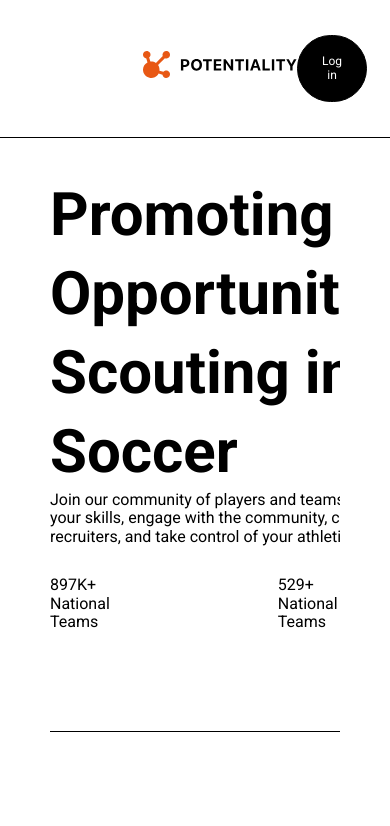
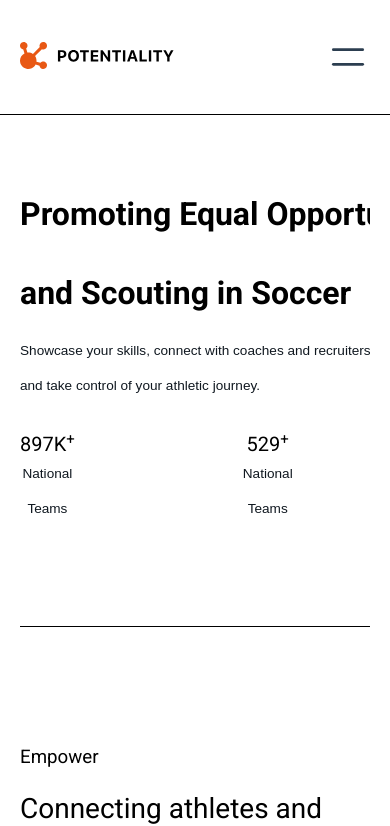
Before and after one commit to ptuyishi-su/potentiality, a React (Vite) app: page / in a window 390 px wide. Shown: the top 826 px of the page. Built offline with nearby package versions, Linux system fonts and the light colour scheme.

Commit message:
responsive type

```diff
--- a/package.json
+++ b/package.json
@@ -10,6 +10,8 @@
     "preview": "vite preview"
   },
   "dependencies": {
+    "@splinetool/react-spline": "^2.2.6",
+    "@splinetool/runtime": "^1.0.91",
     "react": "^18.2.0",
     "react-dom": "^18.2.0",
     "styled-components": "^6.1.8"
--- a/src/App.css
+++ b/src/App.css
@@ -350,7 +350,6 @@
 
 body {
   font-family: "Roboto", sans-serif;
-  font-weight: 500;
 }
 h1,h2,h3,p,h4{
   margin: 0;
@@ -369,12 +368,76 @@ ul {
   padding: 0;
   margin: 0;
 }
-@media screen {
-
+h1 {
+  font-size: 4.6rem;
+}
+h2 {
+  font-size: 3rem;
+}
+h4 {
+  font-size: 2rem;
+}
+h5 {
+  font-size: 1.5rem;
+}
+p {
+  font-size: 1.12rem;
+  font-family: sans-serif;
+  color: #101820;
+    line-height: 35px;
+    font-weight: 400;
 }
 
 @media (max-width: 1100px) {
+  h1 {
+    font-size: 3rem;
+  }
   h2 {
-    font-size: 40px;
+    font-size: 2.5rem;
+  }
+  h4 {
+    font-size: 1.75rem;
+  }
+  h5 {
+    font-size: 1.25rem;
+  }
+  p {
+    font-size: 1rem;
   }
 }
+
+@media only screen and (max-width: 900px) {
+  h1 {
+    font-size: 2.5rem;
+  }
+  h2 {
+    font-size: 2rem;
+  }
+  h4 {
+    font-size: 1.5rem;
+  }
+  h5 {
+    font-size: 1.1rem;
+  }
+  p {
+    font-size: 0.9rem;
+  }
+}
+
+@media only screen and (max-width: 767px) {
+  h1 {
+    font-size: 2rem;
+  }
+  h2 {
+    font-size: 1.75rem;
+  }
+  h4 {
+    font-size: 1.25rem;
+  }
+  h5 {
+    font-size: 1rem;
+  }
+  p {
+    font-size: 0.85rem;
+  }
+}
--- a/src/components/styles/Banner.styled.js
+++ b/src/components/styles/Banner.styled.js
@@ -1,6 +1,6 @@
 import styled from'styled-components'
 export const Banner = styled.div`
-    background-color: #1870D4;
+    background-color: rgb(24, 112, 212);
     padding: 50px 0px;
     text-align: center;
     display: flex;
@@ -16,3 +16,9 @@ export const Banner = styled.div`
     }
 
 `;
+export const BannerOrange = styled(Banner) `
+background-color: orange;
+p, h2 {
+    color: black;
+}
+`
--- a/src/components/styles/Container.styled.js
+++ b/src/components/styles/Container.styled.js
@@ -12,4 +12,10 @@ export const Container = styled.div `
     @media (max-width: 1100px) {
         margin: 15px 50px;
     }
+    @media (max-width: 900px) {
+        margin: 15px 30px;
+    }
+    @media (max-width: 767px) {
+        margin: 15px 20px;
+    }
 `
--- a/src/components/styles/Hero.styled.js
+++ b/src/components/styles/Hero.styled.js
@@ -6,7 +6,6 @@ export const LandingPageHero =styled.div `
     align-items: center;
     padding-top: 60px;
     h1 {
-        font-size: 60px;
         font-style: normal;
         font-weight: 700;
         line-height: 79px;
@@ -17,6 +16,7 @@ export const LandingPageHero =styled.div `
         width: 100%;
         border-radius: 60px;
     }
+
 
 `
 export const HeroHeading = styled.div `
--- a/src/components/styles/Nav.styled.js
+++ b/src/components/styles/Nav.styled.js
@@ -10,14 +10,10 @@ export const Nav = styled.nav`
     flex-direction: row;
     background-color: white;
     align-items: center;
-    align-self: center;
     justify-content: space-between;
     border-bottom: 1px solid black;
-    font-size: 12px;
-    font-style: normal;
-    font-weight: 400;
-    line-height: 26px;
-    color: black;
+    font-size: 14px;
+    backdrop-filter: blur(7.150000095367432px);
 
     ul {
         width: 436px;
@@ -28,10 +24,28 @@ export const Nav = styled.nav`
         text-decoration: none;
         margin: 0;
      }
+     svg {
+        display: none;
+     }
 
     @media (max-width: 1100px) {
-        li{
+        padding: 35px 50px;;
+    }
+    @media (max-width: 900px) {
+        padding: 35px 30px;;
+
+        li {
             display: none;
+        }
+    }
+    @media only screen and (max-width: 767px) {
+        padding: 35px 20px;;
+
+        .button {
+            display: none;
+        }
+        svg {
+            display: block;
         }
     }
     .div {
@@ -48,5 +62,16 @@ export const NavButtons = styled.div`
     flex-direction: row;
     gap: 30px;
     list-style: none;
+    @media only screen and (max-width: 767px) {
+        display: none;
+        }
+`
+export const SolutionNav = styled(Nav) `
+ position: fixed;
+  top: 112px; /* Adjust this value as needed */
+  display: flex;
+ :hover{
+background-color: red;
 
+    }
 `
--- a/src/components/styles/Stats.styled.js
+++ b/src/components/styles/Stats.styled.js
@@ -8,4 +8,6 @@ gap: 168px;
 width: 100%;
 padding-top: 30px;
 align-items: center;
+text-align: center;
+
 `
--- a/src/components/ui/AthleteSection.jsx
+++ b/src/components/ui/AthleteSection.jsx
@@ -4,7 +4,7 @@ import { Flex } from '../styles/Flex.styled'
 import { Button } from '../styles/Button.styled'
 import { NavButtons } from '../styles/Nav.styled'
 import { HeroHeading, HeroContent } from '../styles/Hero.styled'
-import { Banner } from '../styles/Banner.styled'
+import { Banner, BannerOrange } from '../styles/Banner.styled'
 
 const AthleteSection = () => {
   return (
--- a/src/components/ui/CoachSection.jsx
+++ b/src/components/ui/CoachSection.jsx
@@ -6,7 +6,7 @@ import { HeroContent, HeroHeading, HeroImage } from '../styles/Hero.styled'
 import coachImage from '../../assets/images/coachImage.png'
 import { NavButtons } from '../styles/Nav.styled'
 import { Button } from '../styles/Button.styled'
-import { Banner } from '../styles/Banner.styled'
+import { Banner, BannerOrange } from '../styles/Banner.styled'
 
 
 const CoachSection = () => {
@@ -27,11 +27,11 @@ const CoachSection = () => {
               <HeroImage src={coachImage} alt="Coach and Athlete" />
             </HeroContent>
         </Flex>
-        <Banner>
+        <BannerOrange>
             <h2>All Prospect Videos in One Place</h2>
             <p> Potentiality holds the most up to date highlights , game footage, and academic performance empowering coaches to make confident decisions and empowering athletes to take control of their journey with our personalized Profiles</p>
             <Button bg="secondary">Explore Athletes</Button>
-        </Banner>
+        </BannerOrange>
       </Container>
     </>
   )
--- a/src/components/ui/Hero.jsx
+++ b/src/components/ui/Hero.jsx
@@ -16,11 +16,12 @@ const Hero = () => {
             <h1>
               Promoting Equal Opportunities and Scouting in Soccer
             </h1>
-            <HeroContent $width small >
-              <p>
-                Join our community of players and teams, where you can showcase your skills, engage with the community, connect with coaches and recruiters, and take control of your athletic journey.
+            <HeroContent>
+            <p>
+                Showcase your skills, connect with coaches and recruiters,<br/>and take control of your athletic journey.
               </p>
             </HeroContent>
+
           </div>
         </div>
         <div>
@@ -29,19 +30,19 @@ const Hero = () => {
         </LandingPageHero>
         <Stats>
           <div>
-            <h4>897K+</h4>
+            <h4>897K<sup>+</sup></h4>
             <p>National Teams</p>
           </div>
           <div>
-            <h4>529+</h4>
+            <h4>529<sup>+</sup></h4>
             <p>National Teams</p>
           </div>
           <div>
-            <h4>52M+</h4>
+            <h4>52M<sup>+</sup></h4>
             <p>National Teams</p>
           </div>
           <div>
-            <h4>529+</h4>
+            <h4>529<sup>+</sup></h4>
             <p>National Teams</p>
           </div>
         </Stats>
--- a/src/components/ui/NavBar.jsx
+++ b/src/components/ui/NavBar.jsx
@@ -1,12 +1,16 @@
-import React from 'react'
+import React, { useState } from 'react'
 import styled from 'styled-components'
-import {Nav, Logo} from '../styles/Nav.styled'
+import {Nav, Logo, SolutionNav} from '../styles/Nav.styled'
 import { Button, ButtonClear } from '../styles/Button.styled'
 import { Link } from 'react-router-dom'
 import logo from '../../assets/images/logo.svg'
 import { NavButtons } from '../styles/Nav.styled'
-import { Container } from '../styles/Container.styled'
+
 const NavBar = () => {
+const [visibleSolutionNav, setVisibleSolutionNav] = useState(false);
+const toggleSolutionNav = () => {
+  setVisibleSolutionNav(!visibleSolutionNav);
+};
   return (
     <>
       <Nav>
@@ -17,16 +21,30 @@ const NavBar = () => {
         </Logo>
       <div>
         <NavButtons>
-          <li><Link to="/about">Solutions</Link></li>
-            <li><Link to="/resources">Athlete</Link></li>
-            <li><Link to="/contact">Coach</Link></li>
+          <li><Link to="/resources">Athlete</Link></li>
+          <li><Link to="/contact">Recruiter</Link></li>
           <li><Link to="/">Organization</Link></li>
+          <li onClick={toggleSolutionNav}><Link>Solutions </Link></li>
+          {visibleSolutionNav && (
+            <SolutionNav>
+              <p>Tasks</p>
+              <p>Tasks</p>
+              <p>Tasks</p>
+            </SolutionNav>
+          )}
         </NavButtons>
       </div>
+      <span>
       <NavButtons>
         <Button bg="primary">Log in</Button>
         <Button bg="secondary">Become a partner</Button>
       </NavButtons>
+      </span>
+      <svg xmlns="http://www.w3.org/2000/svg" class="icon icon-tabler icon-tabler-menu" width="44" height="44" viewBox="0 0 24 24" stroke-width="1.5" stroke="#2c3e50" fill="none" stroke-linecap="round" stroke-linejoin="round">
+        <path stroke="none" d="M0 0h24v24H0z" fill="none"/>
+        <path d="M4 8l16 0" />
+        <path d="M4 16l16 0" />
+      </svg>
       </Nav>
     </>
   )
```
Also changed, not shown: 1 other file (tests, documents, lock files or other folders).
